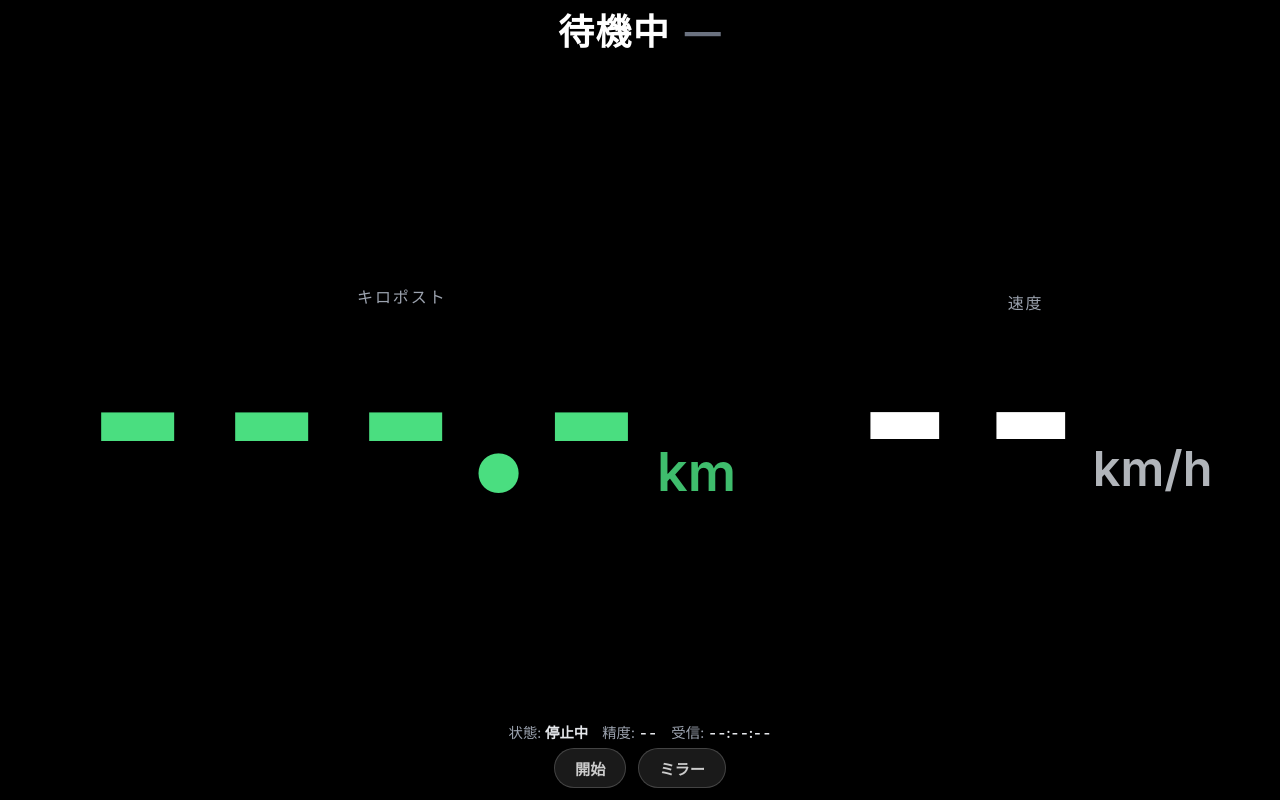
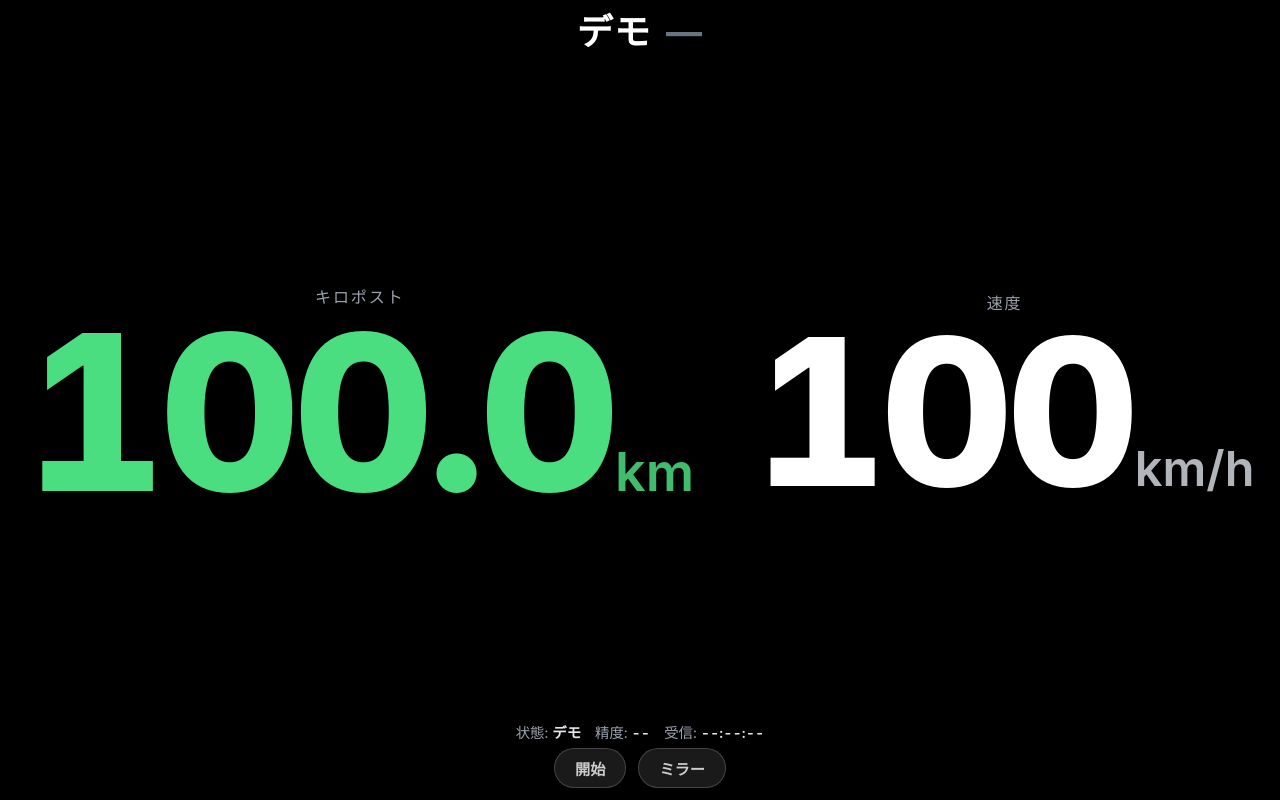
Before and after one commit to ophiuchus-hg/kp-hud, a plain HTML site: page index.html in a window 1280 px wide. Drawn offline with Linux system fonts and the light colour scheme.

Commit message:
起動時デモ（120.0／120km/h から 0 へ減少）を追加

```diff
--- a/index.html
+++ b/index.html
@@ -744,6 +744,7 @@ const ROUTES = [{"name": "長野道", "points": [[36.0521, 138.04279, 0.0], [36.
 
   function startWatching() {
     if (isWatching) return;
+    stopDemo();
 
     if (!('geolocation' in navigator)) {
       alertBannerEl.className = 'alert-banner error';
@@ -810,6 +811,39 @@ const ROUTES = [{"name": "長野道", "points": [[36.0521, 138.04279, 0.0], [36.
     statusTimeEl.innerHTML = '受信: <strong>--:--:--</strong>';
   }
 
+  // Demo: on page load, count KP down from 120.0 and speed from 120 km/h to 0 over 30 s.
+  // Pressing 開始 stops the demo and switches to live GPS.
+  let demoTimerId = null;
+
+  function stopDemo() {
+    if (demoTimerId !== null) {
+      clearInterval(demoTimerId);
+      demoTimerId = null;
+    }
+  }
+
+  function startDemo() {
+    stopDemo();
+    const DURATION_MS = 30000;
+    const startTs = performance.now();
+    routeNameEl.textContent = 'デモ';
+    updateDirectionDisplay(0);
+    setStatus('デモ', '');
+    kpValueEl.textContent = formatKp(120);
+    speedValueEl.textContent = '120';
+    demoTimerId = setInterval(() => {
+      const remain = 1 - clamp((performance.now() - startTs) / DURATION_MS, 0, 1);
+      kpValueEl.textContent = formatKp(120 * remain);
+      speedValueEl.textContent = String(Math.round(120 * remain));
+      if (remain <= 0) {
+        stopDemo();
+        kpValueEl.textContent = formatKp(0);
+        speedValueEl.textContent = '0';
+        setStatus('デモ終了', '');
+      }
+    }, 50);
+  }
+
   toggleBtn.addEventListener('click', () => {
     if (isWatching) {
       stopWatching();
@@ -829,6 +863,8 @@ const ROUTES = [{"name": "長野道", "points": [[36.0521, 138.04279, 0.0], [36.
       acquireWakeLock();
     }
   });
+
+  startDemo();
 })();
 </script>
 </body>
```
